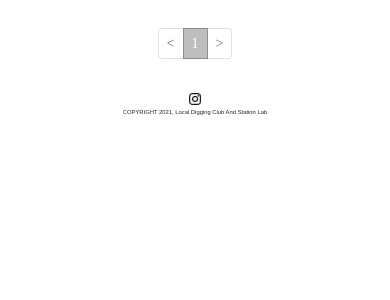
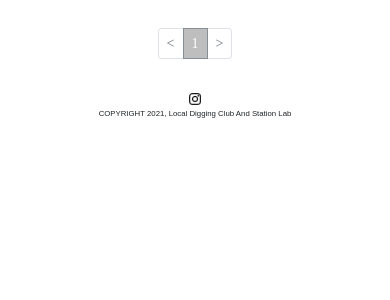
Before and after one commit to ssunglass/LocalDiggingClub_Django, a Django app: page / in a window 390 px wide. Shown: the part 264-564 px from the top of the page. Run offline with Django 3.2, Linux system fonts and the light colour scheme; data that the repository does not hold is empty; some libraries are stand-ins or nearby versions; some web fonts are replaced.

Commit message:
Change bottom text size #3

```diff
--- a/blogapp/static/css/blogList.css
+++ b/blogapp/static/css/blogList.css
@@ -193,7 +193,7 @@ width: 3vw;
 }
 
 #bottom-area {
-font-size: 1.5vw;
+font-size: 2vw;
 }
 
 .carousel-inner > .carousel-item > img {
@@ -276,7 +276,7 @@ width: 2vw;
 }
 
 #bottom-area {
-font-size: 1.5vw;
+font-size: 2vw;
 }
 
 }
```
